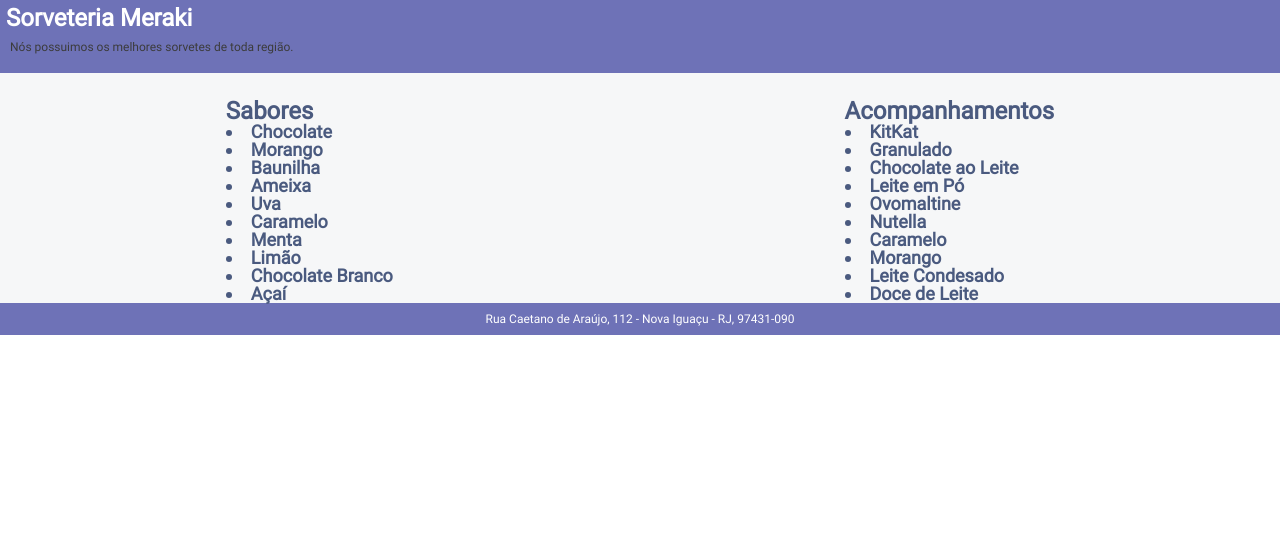
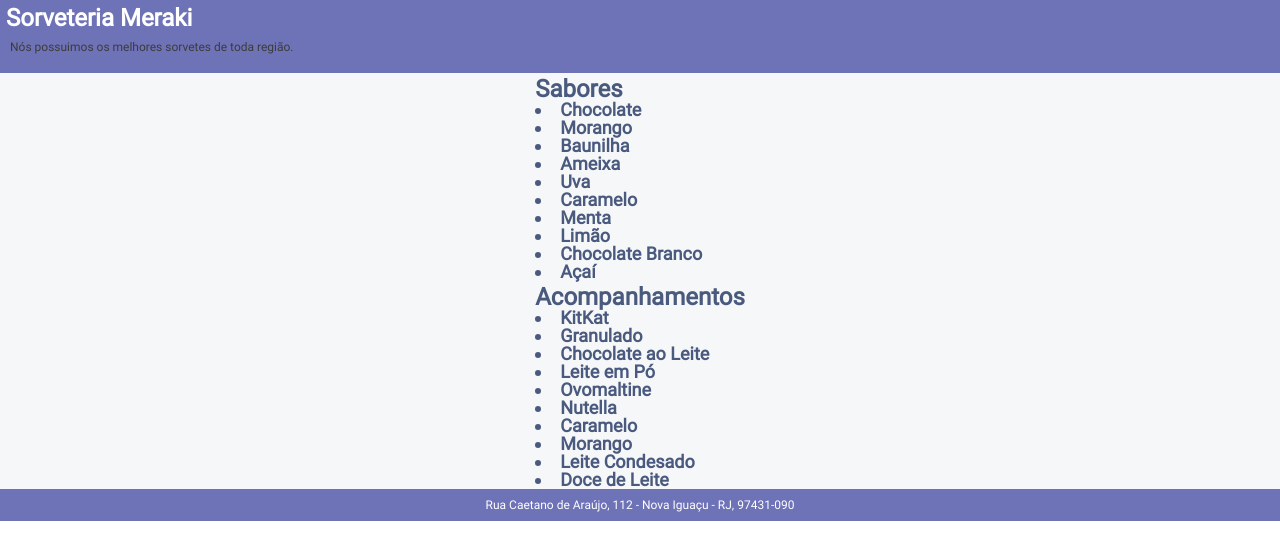
Before and after one commit to MatheusSanches02/CheckPoint-2-React, a React (Create React App) app in the folder exercicio5-2/: page / in a window 1280 px wide. Shown: the top 560 px of the page. Built offline with nearby package versions, Linux system fonts and the light colour scheme.

Commit message:
Correções de codigo

```diff
--- a/exercicio5-2/src/components/corpo/Corpo.jsx
+++ b/exercicio5-2/src/components/corpo/Corpo.jsx
@@ -14,8 +14,9 @@ export default function Corpo(props) {
     )
 
     return (
-        <div>
+
             <CorpoSorveteria>
+                <body>
                     <Sabores>
                         <h1>Sabores</h1>
                         <h2>{sabores}</h2>
@@ -24,7 +25,7 @@ export default function Corpo(props) {
                         <h1>Acompanhamentos</h1>
                         <h2>{coberturas}</h2>
                     </Coberturas>
+                </body>
             </CorpoSorveteria>
-        </div>
     )
 }
--- a/exercicio5-2/src/components/rodape/Rodape.jsx
+++ b/exercicio5-2/src/components/rodape/Rodape.jsx
@@ -4,11 +4,9 @@ import {ElHtml} from './styledRodape';
 export default function Rodape(){
     return (
         <ElHtml>
-            <div>
-                <footer id='rodape'>
-                    <p>Rua Caetano de Araújo, 112 - Nova Iguaçu - RJ, 97431-090</p>
-                </footer>
-            </div>
+            <footer id='rodape'>
+                <p>Rua Caetano de Araújo, 112 - Nova Iguaçu - RJ, 97431-090</p>
+            </footer>
         </ElHtml>
 
     )
```
Lines whose indentation alone changed are shown as unchanged.
